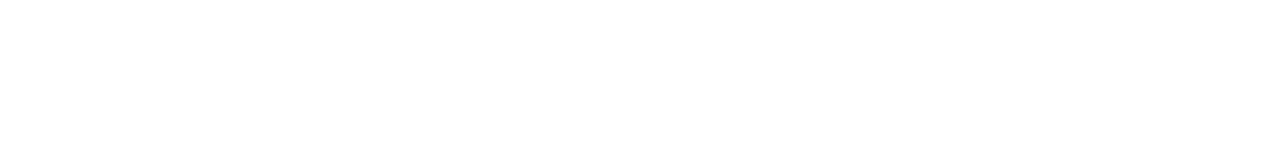
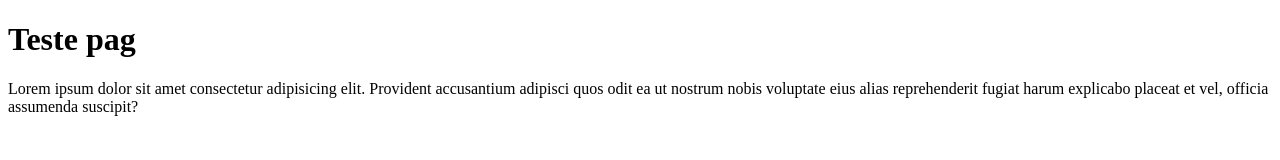
Before and after one commit to Heoxy/projeto-1, a plain HTML site: page index.html in a window 1280 px wide. Drawn offline with Linux system fonts and the light colour scheme.

Commit message:
adicionado gitignore e outras cositas mas

```diff
--- a/estilo.css
+++ b/estilo.css
@@ -0,0 +1,3 @@
+body{
+    background-color: red;
+}
--- a/index.html
+++ b/index.html
@@ -9,4 +9,6 @@
 <body>
 
 </body>
+<h1>Teste pag</h1>
+<p>Lorem ipsum dolor sit amet consectetur adipisicing elit. Provident accusantium adipisci quos odit ea ut nostrum nobis voluptate eius alias reprehenderit fugiat harum explicabo placeat et vel, officia assumenda suscipit?</p>
 </html>
```
Also changed, not shown: 1 other file.
